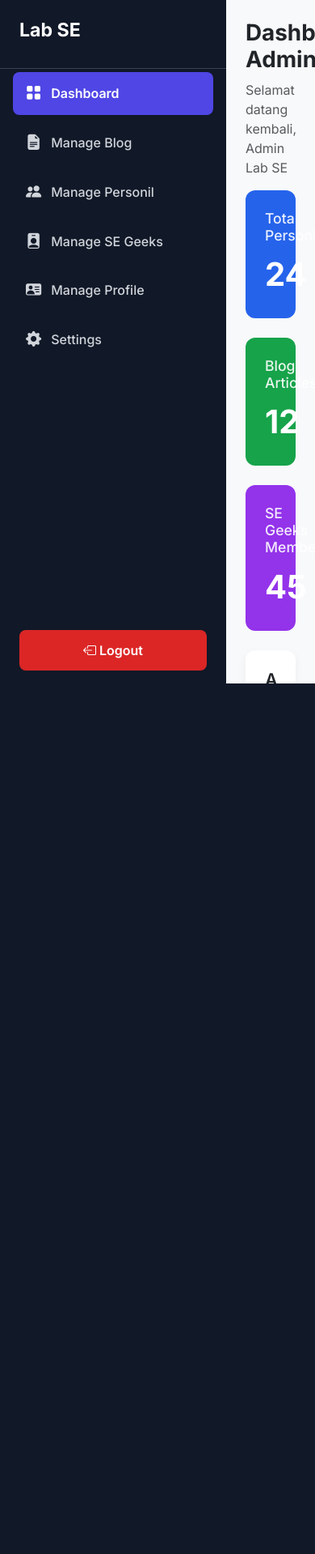
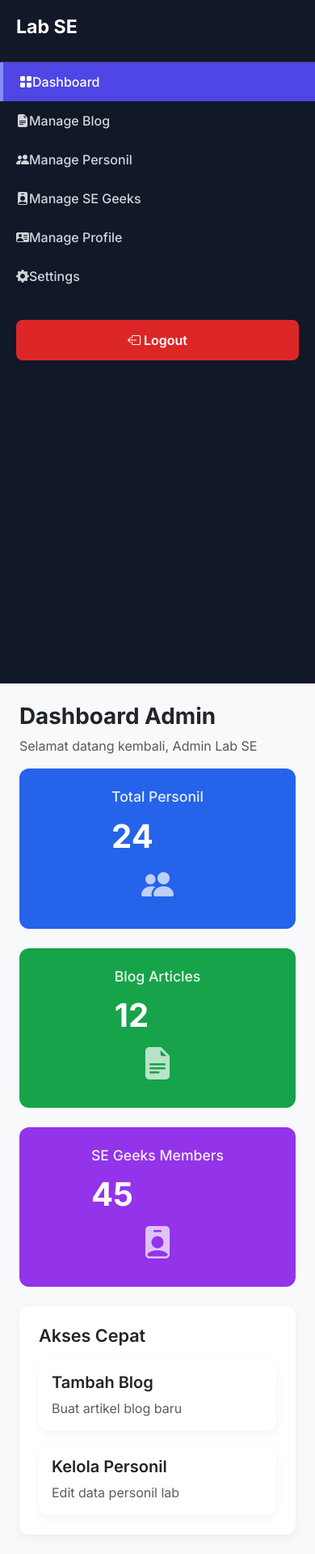
Before and after one commit to NaufalAlifAdjani/PBL-SE, a PHP site: page /admin/index.php in a window 390 px wide. Shown: the whole page at 81% size. Before the commit the page ends 844 px from the top, so only its background shows below. Run offline with PHP 8.4, Linux system fonts and the light colour scheme.

Commit message:
update dasar

```diff
--- a/admin/index.php
+++ b/admin/index.php
@@ -10,7 +10,7 @@ include 'includes/header_admin.php';
 <p class="text-muted">Selamat datang kembali, Admin Lab SE</p>
 
 <div class="row g-4 mb-4">
-    <div class="col-md-4">
+    <div class="col-12 col-sm-6 col-lg-4">
         <div class="card-stat card-stat-blue d-flex justify-content-between align-items-center">
             <div>
                 <h5>Total Personil</h5>
@@ -19,7 +19,7 @@ include 'includes/header_admin.php';
             <i class="bi bi-people-fill stat-icon"></i>
         </div>
     </div>
-    <div class="col-md-4">
+    <div class="col-12 col-sm-6 col-lg-4">
         <div class="card-stat card-stat-green d-flex justify-content-between align-items-center">
             <div>
                 <h5>Blog Articles</h5>
@@ -28,7 +28,7 @@ include 'includes/header_admin.php';
             <i class="bi bi-file-earmark-text-fill stat-icon"></i>
         </div>
     </div>
-    <div class="col-md-4">
+    <div class="col-12 col-sm-6 col-lg-4">
         <div class="card-stat card-stat-purple d-flex justify-content-between align-items-center">
             <div>
                 <h5>SE Geeks Members</h5>
@@ -43,13 +43,13 @@ include 'includes/header_admin.php';
     <div class="card-body p-4">
         <h4 class="fw-semibold mb-3">Akses Cepat</h4>
         <div class="row g-3">
-            <div class="col-md-6">
+            <div class="col-12 col-sm-6 col-lg-4">
                 <div class="card-admin p-3">
                     <h5 class="fw-semibold">Tambah Blog</h5>
                     <p class="text-muted mb-0">Buat artikel blog baru</p>
                 </div>
             </div>
-            <div class="col-md-6">
+            <div class="col-12 col-sm-6 col-lg-4">
                 <div class="card-admin p-3">
                     <h5 class="fw-semibold">Kelola Personil</h5>
                     <p class="text-muted mb-0">Edit data personil lab</p>
--- a/admin/manage_blog.php
+++ b/admin/manage_blog.php
@@ -13,6 +13,7 @@ include 'includes/header_admin.php';
 <div class="card card-admin mb-3">
     <div class="card-body p-4">
         <div class="d-flex justify-content-between">
+            <div class="table-responsive">
                 <div>
                     <h5 class="fw-semibold">Introduksi Software Engineering</h5>
                     <p class="text-muted mb-1">Memahami dasar-dasar SE</p>
@@ -25,9 +26,11 @@ include 'includes/header_admin.php';
             </div>
         </div>
     </div>
+</div>
 
 <div class="card card-admin mb-3">
     <div class="card-body p-4">
+        <div class="table-responsive">
             <div class="d-flex justify-content-between">
                 <div>
                     <h5 class="fw-semibold">Best Practices dalam Coding</h5>
@@ -41,5 +44,6 @@ include 'includes/header_admin.php';
             </div>
         </div>
     </div>
+</div>
 
 <?php include 'includes/footer_admin.php'; ?>
--- a/assets/css/style.css
+++ b/assets/css/style.css
@@ -6,53 +6,88 @@ body.admin-body {
     background-color: #f8f9fa;
 }
 
-/* Sidebar */
+/* ... Import Font dan Body tetap sama ... */
+
+/* =========================================
+   SIDEBAR ADMIN RESPONSIVE
+   ========================================= */
+
+/* Tampilan Default (Mobile First Approach) */
+/* Di HP, sidebar disembunyikan dan jadi Offcanvas */
 .sidebar {
+    background-color: #111827;
+    color: #fff;
     width: 280px;
-    background-color: #111827; /* Dark blue/black */
-    color: #fff;
-    display: flex;
-    flex-direction: column;
     flex-shrink: 0;
+    transition: all 0.3s;
 }
 
+/* Sidebar Header */
 .sidebar-header {
-    padding: 24px;
+    padding: 20px;
     border-bottom: 1px solid #374151;
-}
-
-.sidebar .nav-item {
-    padding: 0 16px;
-}
-
-.sidebar .nav-link {
-    color: #d1d5db; /* Gray */
-    font-weight: 500;
-    padding: 12px 16px;
-    border-radius: 8px;
-    margin: 4px 0;
     display: flex;
+    justify-content: space-between;
     align-items: center;
 }
 
-.sidebar .nav-link i {
-    font-size: 1.2rem;
-    margin-right: 12px;
+/* Link Navigasi */
+.sidebar .nav-link {
+    color: #d1d5db;
+    padding: 12px 20px;
+    font-weight: 500;
+    display: flex;
+    align-items: center;
+    border-radius: 0; /* Flat di mobile biasanya lebih rapi */
 }
 
 .sidebar .nav-link:hover {
-    background-color: #374151; /* Darker gray */
+    background-color: #374151;
     color: #fff;
 }
 
 .sidebar .nav-link.active {
-    background-color: #4f46e5; /* Indigo */
+    background-color: #4f46e5;
     color: #fff;
-    font-weight: 600;
+    border-left: 4px solid #818cf8; /* Aksen aktif */
 }
 
+/* Logout Button di bawah */
 .sidebar-footer {
-    padding: 16px 24px;
+    margin-top: auto;
+    padding: 20px;
+}
+
+/* =========================================
+   MEDIA QUERY (LAPTOP/DESKTOP)
+   ========================================= */
+@media (min-width: 768px) {
+    /* Kembalikan sidebar menjadi kolom tetap di layar besar */
+    .sidebar {
+        height: 100vh; /* Full height */
+        position: sticky;
+        top: 0;
+        display: flex !important; /* Paksa muncul di desktop */
+        flex-direction: column;
+        visibility: visible !important;
+        transform: none !important;
+    }
+
+    /* Sembunyikan tombol close (X) di desktop */
+    .sidebar-close-btn {
+        display: none;
+    }
+
+    .main-content {
+        width: calc(100% - 280px); /* Sisanya untuk konten */
+    }
+}
+
+@media (max-width: 767.98px) {
+    /* Di HP, Konten mengambil lebar penuh */
+    .main-content {
+        width: 100%;
+    }
 }
 
 .btn-logout {
@@ -152,3 +187,37 @@ body.admin-body {
     border-bottom: 2px solid #111827;
     background-color: transparent;
 }
+
+/* Responsive Admin Tweak */
+@media (max-width: 768px) {
+    /* Ubah layout flex menjadi kolom (atas-bawah) */
+    .d-flex {
+        flex-direction: column;
+    }
+
+    /* Sidebar jadi lebar penuh di atas */
+    .sidebar {
+        width: 100%;
+        height: auto; /* Tinggi otomatis mengikuti isi menu */
+        position: relative;
+    }
+
+    /* Sembunyikan menu biar gak panjang, bikin scroll horizontal */
+    .sidebar .nav {
+        display: flex;
+        flex-direction: row;
+        overflow-x: auto;
+        white-space: nowrap;
+        padding-bottom: 10px;
+    }
+
+    .sidebar .nav-item {
+        display: inline-block;
+    }
+
+    /* Konten utama */
+    .main-content {
+        height: auto;
+        padding: 15px;
+    }
+}
--- a/personil.php
+++ b/personil.php
@@ -77,7 +77,7 @@ $all_personil = pg_query($conn, $query_all);
                 $anchor_id = 'personil-' . $row['tipe'] . '-' . $row['id'];
         ?>
 
-        <div class="col-md-6 col-lg-4">
+        <div class="col-12 col-sm-6 col-lg-4">
             <div id="<?php echo $anchor_id; ?>">
                 <div class="card card-personil h-100">
                     <img src="<?php echo $foto_path; ?>" class="card-img-top" alt="<?php echo htmlspecialchars($row['nama']); ?>">
```
Also changed, not shown: includes/db.php (+0 -17 lines). Lines whose indentation alone changed are shown as unchanged.
